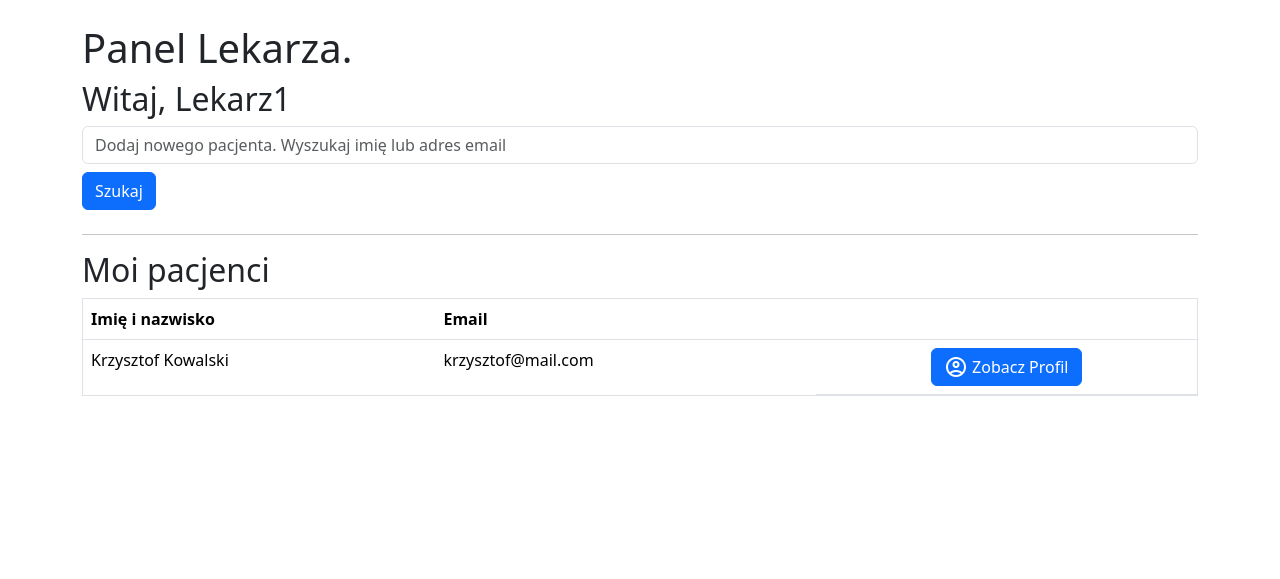
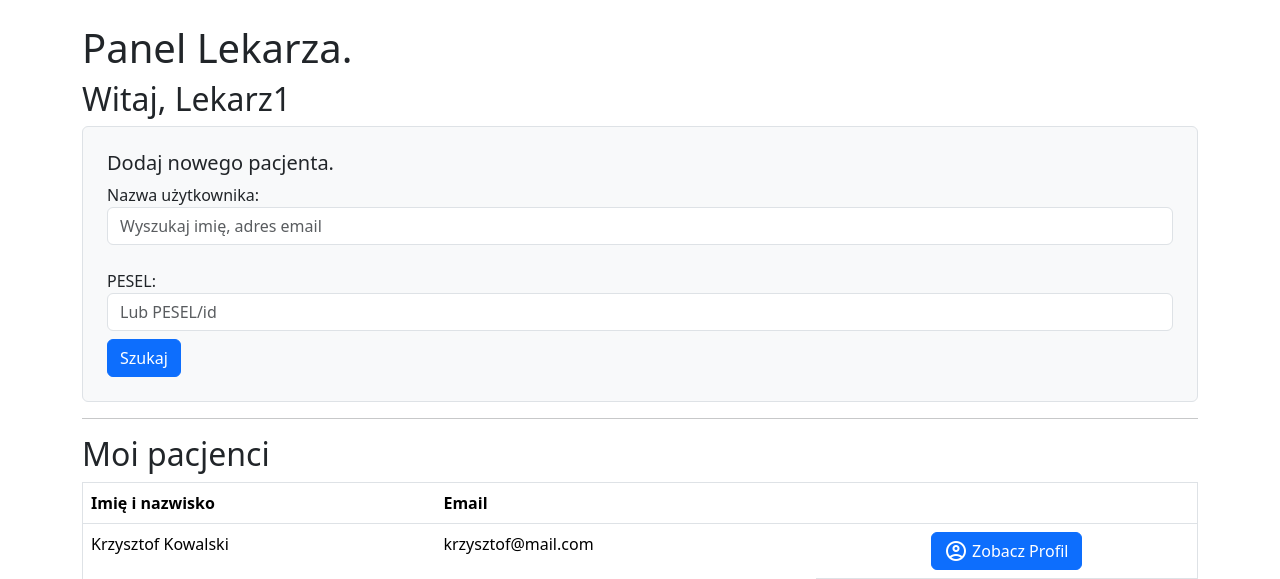
Before and after one commit to EwaKumorkiewicz/medical_records_app, a Django app: page /myapp/home/ in a window 1280 px wide. Shown: the part 60-639 px from the top of the page. Run offline with Django 5.2, Linux system fonts and the light colour scheme; a user stored in the database is signed in; data comes from the database, SQL or seed files in the repository; both versions use the stored data as it was after the commit; some libraries are stand-ins or nearby versions.

Commit message:
home_patient_upgrade
dodane search przez pesel i carousel view

```diff
--- a/myapp/forms.py
+++ b/myapp/forms.py
@@ -26,6 +26,10 @@ class CustomUserCreationForm(UserCreationForm):
 
     )
 
+    pesel = forms.CharField(
+        widget=forms.TextInput(attrs= {'class': 'form-control'}),
+        label = "Numer PESEL/id (3-cyfrowy)")
+
     password1 = forms.CharField(
         label="Hasło",
         help_text="Wprowadź bezpieczne hasło: \n " \
@@ -43,7 +47,7 @@ class CustomUserCreationForm(UserCreationForm):
 
     class Meta:
         model = CustomUser
-        fields = ('username', 'email', 'date_of_birth', 'role', 'password1', 'password2')
+        fields = ('username', 'email', 'date_of_birth', 'pesel', 'role', 'password1', 'password2')
 
 
 from .models import Wizyty
--- a/myapp/models.py
+++ b/myapp/models.py
@@ -23,21 +23,24 @@ class MyClass2(models.Model):
 
 from django.contrib.auth.models import AbstractBaseUser, BaseUserManager, PermissionsMixin
 from django.db import models
+from django.core.validators import RegexValidator
 
 class CustomUserManager(BaseUserManager):
-    def create_user(self, email, username, date_of_birth, password=None, role=None):
+    def create_user(self, email, username, date_of_birth, pesel, password=None, role=None):
         if not email:
             raise ValueError('Podaj email')
         if not username:
             raise ValueError('Podaj nazwę użytkownika')
+        if not pesel:
+            raise ValueError('Podaj PESEL')
         email = self.normalize_email(email)
-        user = self.model(email=email, username=username, role=role, date_of_birth=date_of_birth)
+        user = self.model(email=email, username=username, role=role, date_of_birth=date_of_birth, pesel = pesel)
         user.set_password(password)
         user.save(using=self._db)
         return user
 
-    def create_superuser(self, email, username, date_of_birth, password):
-        user = self.create_user(email, username, date_of_birth, password, role='doctor')
+    def create_superuser(self, email, username, pesel, date_of_birth, password):
+        user = self.create_user(email, username, date_of_birth, pesel, password, role='doctor')
         user.is_staff = True
         user.is_superuser = True
         user.save(using=self._db)
@@ -52,8 +55,9 @@ class CustomUser(AbstractBaseUser, PermissionsMixin):
 
     email = models.EmailField(unique=True)
     username = models.CharField(max_length=150)
-    role = models.CharField(max_length=10, choices=ROLE_CHOICES)
+    role = models.CharField(max_length = 10, choices = ROLE_CHOICES)
     date_of_birth = models.DateField()
+    pesel = models.CharField(max_length = 3, validators = [RegexValidator(r'^\d{3}$', message='Wprowadź poprawny numer PESEL (3-cyfrowy).')])
 
     #pola z BaseUser które trzeba dodać ręcznie
     is_active = models.BooleanField(default=True)
--- a/myapp/templates/home_doctor_template.html
+++ b/myapp/templates/home_doctor_template.html
@@ -10,8 +10,12 @@
 
 
 <!-- pole Search -->
-<form method="get" class="mb-4">
-    <input type="text" name="q" placeholder="Dodaj nowego pacjenta. Wyszukaj imię lub adres email" value="{{ request.GET.q }}" class="form-control" />
+<form class = 'form-horizontal border rounded p-4 bg-light' method="get" class="mb-4">
+    <h5>Dodaj nowego pacjenta. </h5>
+    <label for = 'q'>Nazwa użytkownika: </label>
+    <input type="text" name="q" id = 'q' placeholder="Wyszukaj imię, adres email" value="{{ request.GET.q }}" class="form-control" /><br>
+    <label>PESEL: </label>
+    <input type="text" name="q_1" id = 'q_1' placeholder="Lub PESEL/id" value="{{ request.GET.q_1 }}" class="form-control" />
     <button type="submit" class="btn btn-primary mt-2">Szukaj</button>
 </form>
 
@@ -22,6 +26,7 @@
         <thead>
             <tr>
                 <th>Imię i nazwisko</th>
+                <th>"PESEL"</th>
                 <th>Email</th>
                 <th></th>
             </tr>
@@ -30,6 +35,7 @@
             {% for patient in search_results %}
                 <tr>
                     <td>{{ patient.username }}</td>
+                    <td>{{ patient.pesel }}</td>
                     <td>{{ patient.email }}</td>
                     <td>
                         <form method="post" style="display: inline;">
@@ -48,6 +54,33 @@
 {% elif request.GET.q %}
     <p class="text-muted">Brak wyników dla zapytania "{{ request.GET.q }}".</p>
 {% endif %}
+
+
+<script>
+document.addEventListener("DOMContentLoaded", function () {  //kontrola wprowadzonych wartości w formularzach
+    const nameInput = document.getElementById("q");
+    const peselInput = document.getElementById("q_1");
+
+    function toggleInputs() {
+        if (nameInput.value) {
+            peselInput.disabled = true;
+        } else {
+            peselInput.disabled = false;
+        }
+
+        if (peselInput.value) {
+            nameInput.disabled = true;
+        } else {
+            nameInput.disabled = false;
+        }
+    }
+
+    nameInput.addEventListener("input", toggleInputs);
+    peselInput.addEventListener("change", toggleInputs);
+
+    toggleInputs();  // initial check
+});
+</script>
 
 <hr>
 
--- a/myapp/templates/profil_pacjenta_template.html
+++ b/myapp/templates/profil_pacjenta_template.html
@@ -7,7 +7,7 @@
 
 <!-- wizyty -->
 <h2>Wizyty</h2>
-<!-- add tutaj button -> dodaj wizytę -->
+<!-- tutaj button -> dodaj wizytę -->
 <button type="button" class="btn btn-primary mt-2 d-flex align-items-center gap-1" style = "margin: 4px 0" onclick="toggleForm('wizyta')">
     <span class="material-symbols-outlined">
         library_add
@@ -122,6 +122,7 @@ function toggleForm(type) {
     <span class="material-symbols-outlined">
         library_add
     </span><span>Wprowadź nowe wyniki</span></button>
+
 
 <div id="dodaj_badanie" style="display:none;">
     <hr>
--- a/myapp/templates/registration/signup.html
+++ b/myapp/templates/registration/signup.html
@@ -22,6 +22,12 @@
         {{ form.date_of_birth.label }}
         {{ form.date_of_birth }}
         {{ form.date_of_birth.errors }}
+    </div>
+
+    <div class="form-group">
+        {{ form.pesel.label }}
+        {{ form.pesel }}
+        {{ form.pesel.errors }}
     </div>
 
     <div class = "radio">
--- a/myapp/views.py
+++ b/myapp/views.py
@@ -119,16 +119,26 @@ def doctor_home_view(request):
         return redirect('home_user')
 
     query = request.GET.get('q')
+    query_1 = request.GET.get('q_1')
     search_results = []
 
-    if query:
-        #ci bez lekarza
-        search_results = CustomUser.objects.filter(
-            role='patient',
-            assigned_doctor__isnull=True
-        ).filter(
-            Q(username__icontains=query) | Q(email__icontains=query)
-        )
+    if query or query_1:
+        if query:
+            #ci bez lekarza
+            search_results = CustomUser.objects.filter(
+                role='patient',
+                assigned_doctor__isnull=True
+            ).filter(
+                Q(username__icontains=query) | Q(email__icontains=query)
+            )
+        else:
+            search_results = CustomUser.objects.filter(
+                    role='patient',
+                    assigned_doctor__isnull=True
+                ).filter(
+                    Q(pesel__icontains=query_1)
+                )
+
 
     if request.method == 'POST':
         patient_id = request.POST.get('patient_id')
@@ -150,6 +160,7 @@ def doctor_home_view(request):
 
 from .models import Wizyty
 from .models import Badania
+from django.utils import timezone
 #pacjent_home:
 @login_required
 def patient_home_view(request):
@@ -159,8 +170,9 @@ def patient_home_view(request):
     wizyty = Wizyty.objects.filter(patient=patient).order_by('-wizyta_data')    #TODO - zrobić model na wizyty (id lekarz, id pacjent, data, notatki, zdj?)
 
     badania = Badania.objects.filter(patient=patient).order_by('-badanie_data')
+    now = timezone.now()
 
-    return render(request, 'home_patient_template.html', {'wizyty': wizyty, 'badania': badania})
+    return render(request, 'home_patient_template.html', {'wizyty': wizyty, 'badania': badania, 'now': now})
 
 
 import json
```
Also changed, not shown: myapp/templates/home_patient_template.html (+80 -5 lines), db.sqlite3, media/wizyty_photos/obrazek_web.png (added), myapp/migrations/0006_customuser_pesel.py (added), myapp/migrations/0007_alter_customuser_pesel.py (added).
